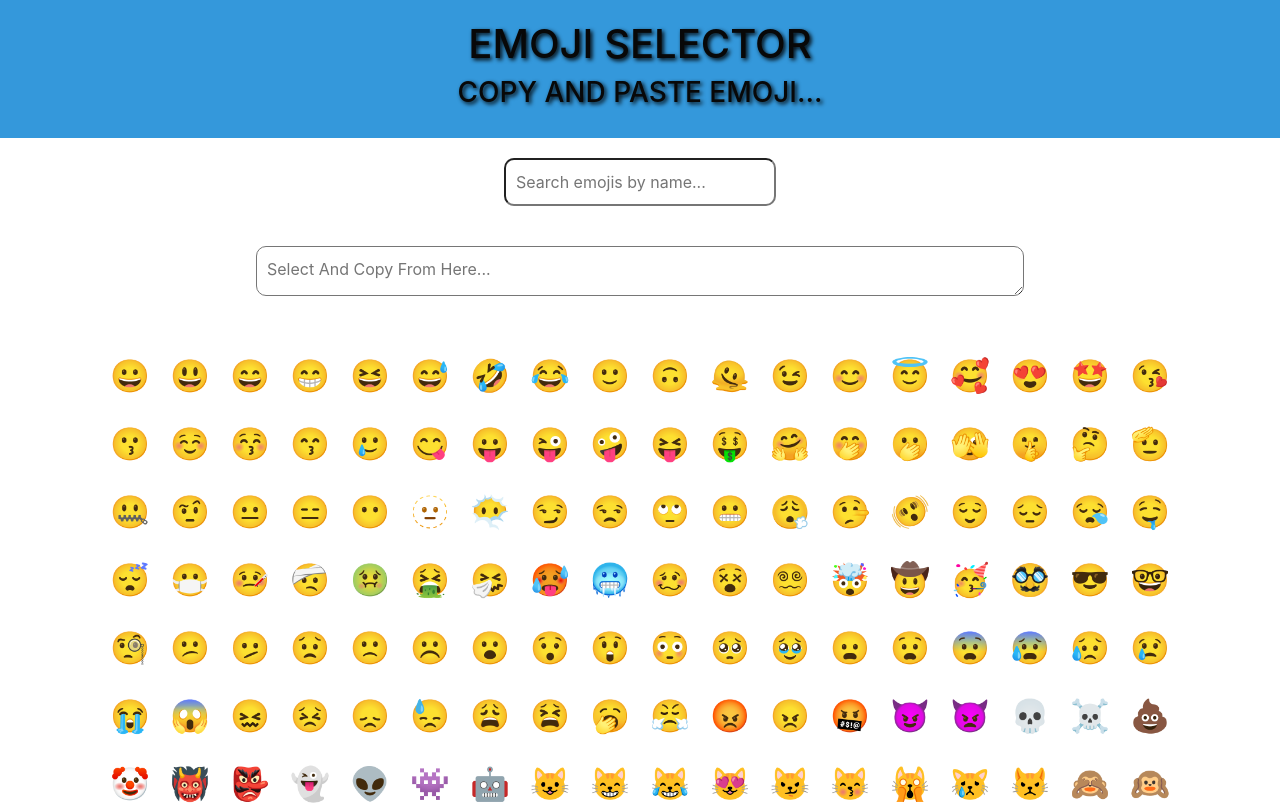
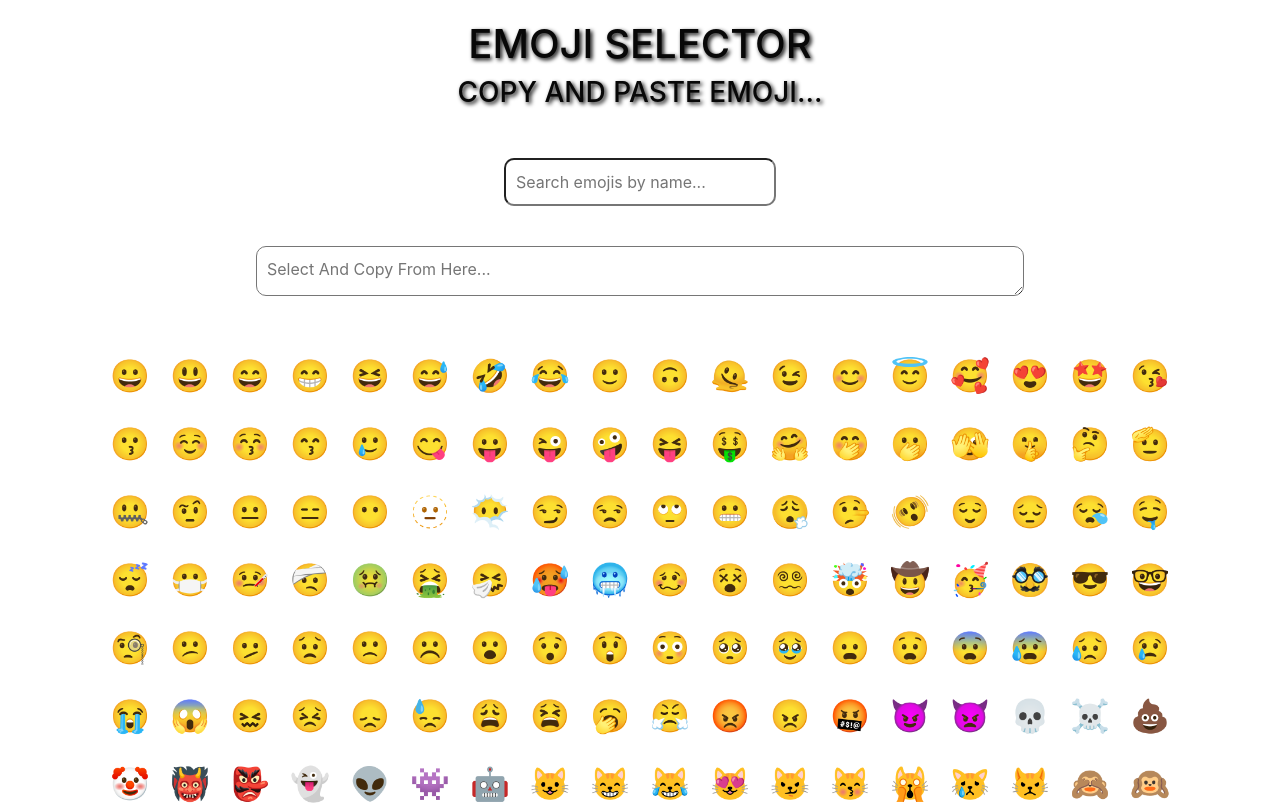
Before and after one commit to vishwajeet3317/vishwajeet3317.github.io, a plain HTML site: page index.html in a window 1280 px wide. Shown: the top 811 px of the page. Drawn offline with nearby package versions, Linux system fonts and the light colour scheme.

Commit message:
minor change

```diff
--- a/index.html
+++ b/index.html
@@ -21,7 +21,7 @@
         }
 
         header {
-            background-color: #3498db;
+            /* background-color: #3498db; */
             color: #080808;
             padding: 20px;
             text-align: center;
```
